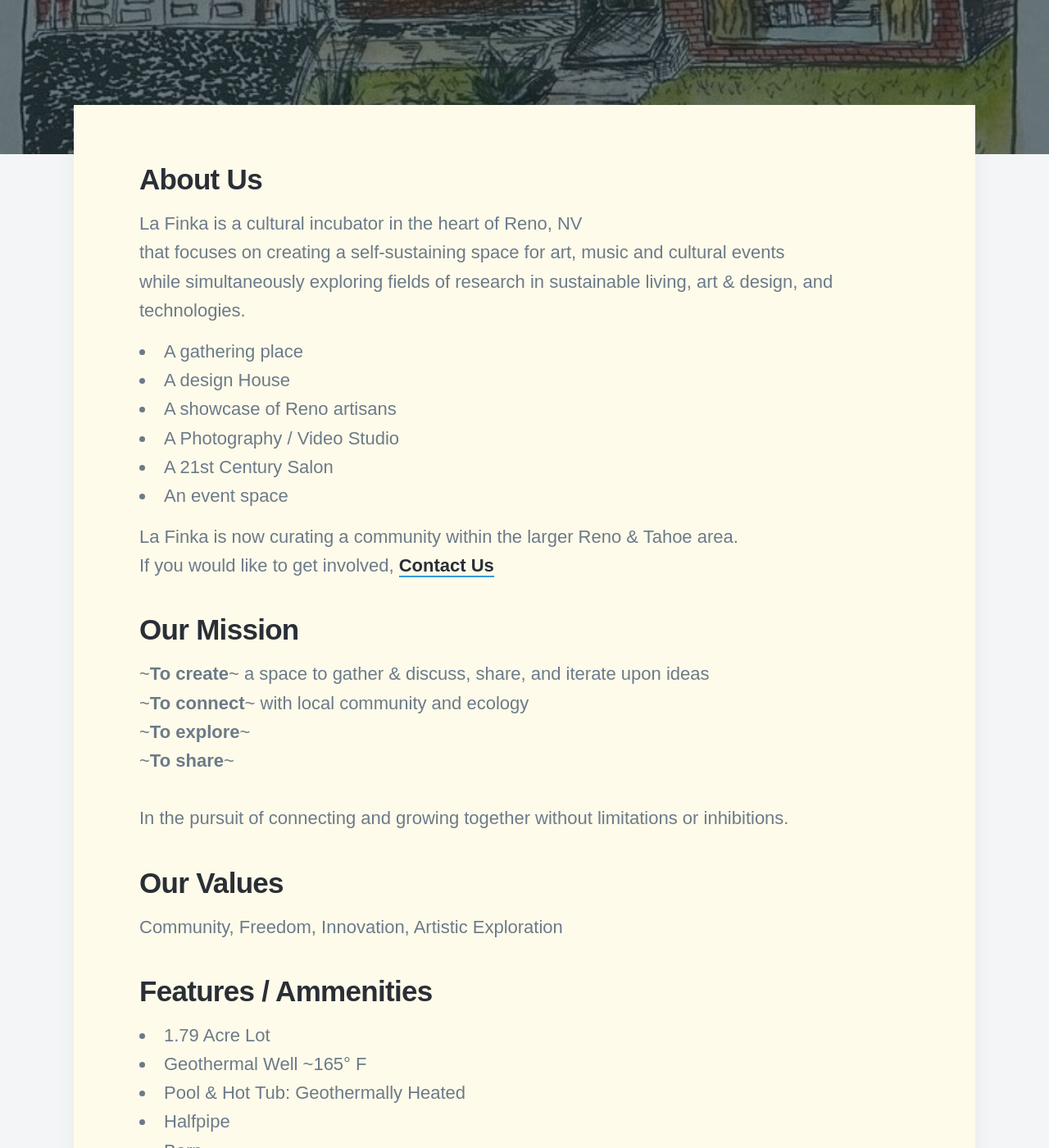
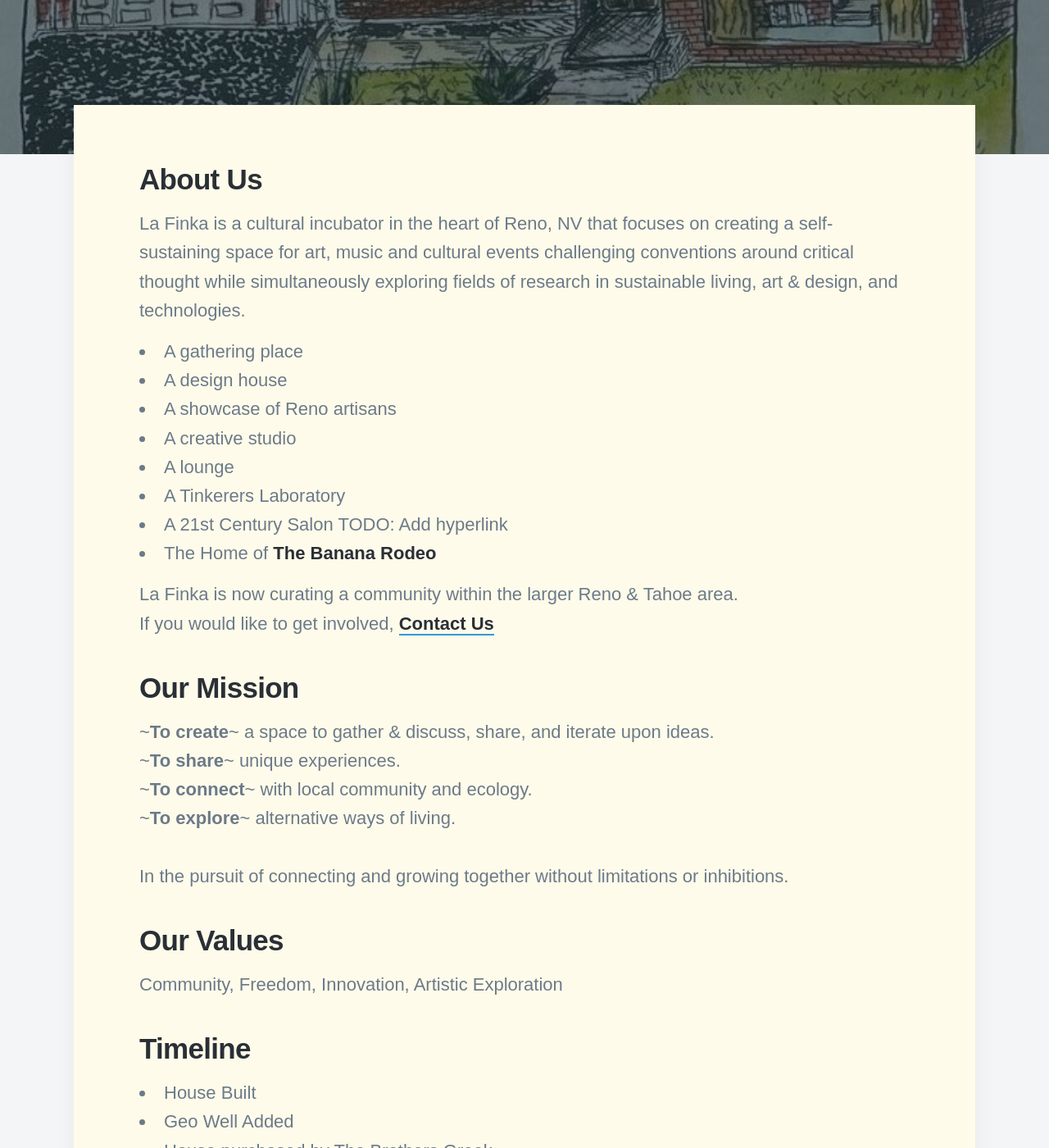
Before and after one commit to ndrsc3/laFinka.space, a Jekyll site: the page built from _pages/about.md, in a window 1280 px wide and 1400 px high, scrolled down 404 px. Shown: the whole window at 82% size. Built offline with Jekyll 4.4.1, drawn with Linux system fonts in a browser that asks for light colours; nearby versions of some CDN libraries; some web fonts are replaced; some of the changed text lies outside the part shown.

```diff
--- a/_pages/about.md
+++ b/_pages/about.md
@@ -6,47 +6,69 @@ featured_image: /images/lafinka-watercolor.jpeg
 ---
 
 ## About Us
-La Finka is a cultural incubator in the heart of Reno, NV<br>
-that focuses on creating a self-sustaining space for art, music and cultural events<br>
+La Finka is a cultural incubator in the heart of Reno, NV
+that focuses on creating a self-sustaining space for art, music and cultural events
+challenging conventions around critical thought
 while simultaneously exploring fields of research in sustainable living, art & design, and technologies.
 
 - A gathering place<br>
-- A design House<br>
+- A design house<br>
 - A showcase of Reno artisans<br>
-- A Photography / Video Studio<br>
-- A 21st Century Salon
-- An event space<br>
+- A creative studio<br>
+- A lounge<br>
+- A Tinkerers Laboratory<br>
+- A 21st Century Salon TODO: Add hyperlink
+- The Home of <a href="http://BananaRodeo.com" id="hidden-link">The Banana Rodeo</a><br>
 
 La Finka is now curating a community within the larger Reno & Tahoe area.<br>
 If you would like to get involved, <a href="/contact" target="_blank">Contact Us</a>
 
 ## Our Mission
-~**To create**~ a space to gather & discuss, share, and iterate upon ideas<br>
-~**To connect**~ with local community and ecology<br>
-~**To explore**~<br>
-~**To share**~<br>
+~**To create**~  a space to gather & discuss, share, and iterate upon ideas.<br>
+~**To share**~   unique experiences.<br>
+~**To connect**~ with local community and ecology.<br>
+~**To explore**~ alternative ways of living.<br>
 <br>
 In the pursuit of connecting and growing together without limitations or inhibitions.
 
 ## Our Values
 Community, Freedom, Innovation, Artistic Exploration
+
 {% comment %}
 La Finka was originally constructed in 1962 in Reno's Old Southwest Neighborhood by the Edmiston Estate It was a custom family home which was granted with surface water rights and access to Lake Ditch's water distribution for irrigation. In the 1980s a 400ft well was drilled enabling access to 160° F ground water and the house was converted to run off geothermal energy to heat the house as well as the hot tub & pool.
 {% endcomment %}
 
-[//]: # (ToDo:: Infographic Timeline)
+[//]: # (ToDo:: Infographic Timeline @josh)
 [//]: # (House built, Geo Added, Purchased, Renovated, Halfpipe, First Banana Rodeo, First Moon Boom etc..., Future)
+
+## Timeline
+- House Built
+- Geo Well Added
+- House purchased by The Brothers Greek
+- First Reunion
+- Restoration of Geo HEating for Pool & Hot Tubu
+- Goblin King Moves In
+- Halfpipe Constructed
+- First Moon Boom
+- Tractor Acquired
+- First International Banana Rodeo
+- Carpet & Movie Theatre
 
 ## Features / Ammenities
 - 1.79 Acre Lot
-- Geothermal Well ~165° F
-- Pool & Hot Tub: Geothermally Heated
-- Halfpipe
+- Surface Water Rights
+- Lake Ditch Irrigation
+- Geothermal System
+    - Well 400+ft deep with ~165° F H20
+    - Converted oil furnaces to Geo
+- Heated Pool
+- Hot Tub
+- Halfpipe - 20ft Wide
 - Barn
-- Surface Water Rights
-- Member of Lake Ditch Irrigation
+- Movie Theatre
 
-## Community Affiliates
+## Ambassadors
 - Design Build Collective
 - Caleb
-- Grace
+- Grace Danaher
+- Ellyn - Energy Squish
```
Also changed, not shown: _includes/newsletter-form.html (added, +15 -0 lines), _pages/calendar.md (+9 -0 lines), _pages/moonboom.md (+33 -14 lines), _pages/press.md (added, +6 -0 lines), _pages/residency.md (+29 -0 lines), _pages/thanks.md (+1 -3 lines), _pages/volunteer.md (+12 -0 lines).
